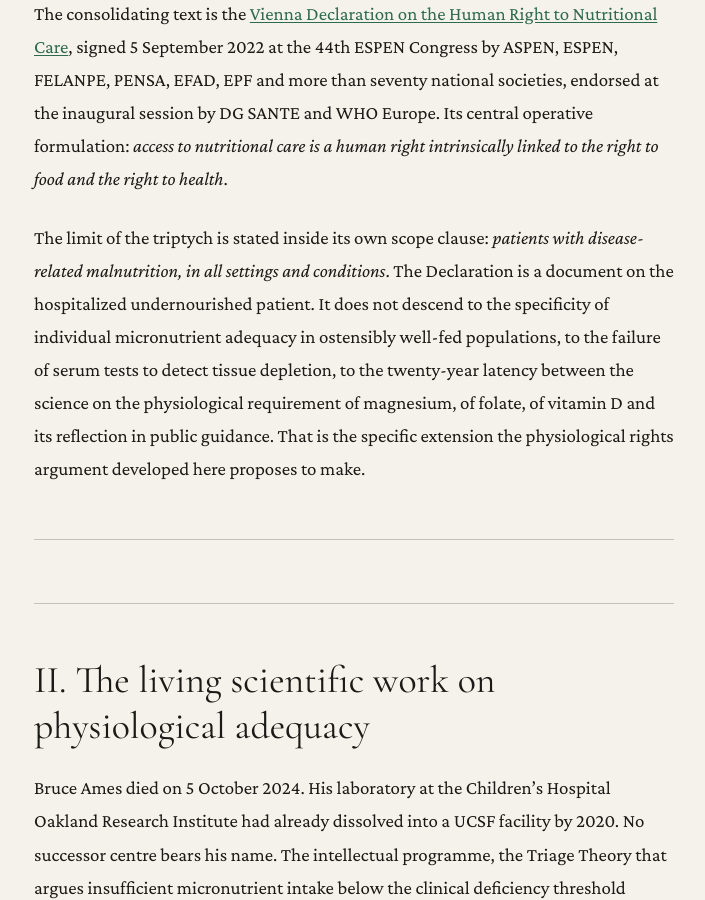
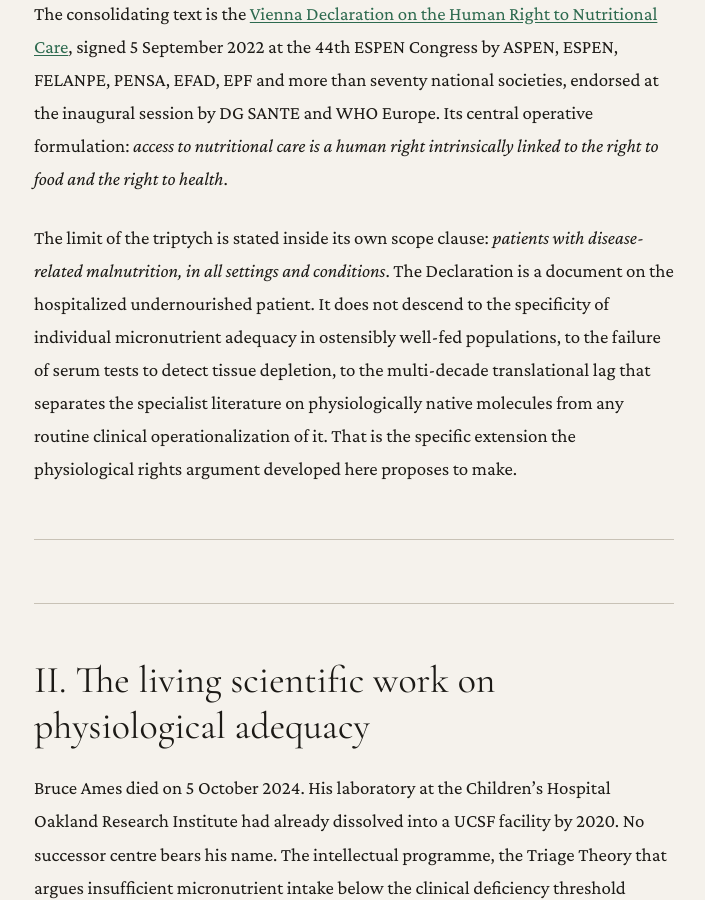
Before and after one commit to PerigGouanvic/physiological-rights, a Jekyll site: the page built from currents/index.md, in a window 1280 px wide and 900 px high, scrolled down 13636 px. Shown: the whole window, without its empty margins (120-825 px from the left). Built offline with Jekyll 4.4.1, drawn with Linux system fonts in a browser that asks for light colours; some of the changed text lies outside the part shown.

Commit message:
edit: replace twenty-year / Mg-folate-D triplet with multi-decade lag on physiologically native molecules
Six occurrences of a formula that misstated the translational lag as twenty years and reduced its scope to a mainstream triplet (magnesium, folate, vitamin D). Realigned with the Seventy Years Task Force editorial: the lag on non-patentable physiological molecules is measured in decades and does not cluster around a single figure, and the class it applies to is general (endogenous molecules of chronic clinical relevance), not the three most-cited nutrients. Touched: did-you-know/vienna-declaration-2022, currents/index (two places), _currents/vienna-declaration-nutritional-care, _currents/tlaleng-mofokeng, _currents/diana-cardenas.

```diff
--- a/currents/index.md
+++ b/currents/index.md
@@ -28,7 +28,7 @@
 
 The typographical error that makes the Council of Europe resolution appear as ResAP(2003)2 rather than ResAP(2003)3 is a small observation, but it is exactly the kind of textual detail that an engaged reader can raise with the authors as evidence of having read at that level of attention. ResAP(2003)2 exists (it is on the *use of statistical methods in adjudicating claims arising out of medical negligence* and has nothing to do with nutrition). The correct reference is ResAP(2003)3.
 
-Article 1 (Scope) is where the Declaration limits itself. Two sentences carry the load. The first is the operative formulation of the right: *access to nutritional care is a human right intrinsically linked to the right to food and the right to health*. The second is the scope clause that immediately narrows it: *in all patients with disease-related malnutrition, in all settings and conditions*. The Declaration is a hospital instrument. The words *disease-related* fix that scope. Anyone who wants to extend it to ostensibly well-fed populations, to the specificity of individual micronutrient adequacy, to the twenty-year latency between physiological science and public guidance, has to argue that extension explicitly and cannot assume that the Declaration already covers it. It does not.
+Article 1 (Scope) is where the Declaration limits itself. Two sentences carry the load. The first is the operative formulation of the right: *access to nutritional care is a human right intrinsically linked to the right to food and the right to health*. The second is the scope clause that immediately narrows it: *in all patients with disease-related malnutrition, in all settings and conditions*. The Declaration is a hospital instrument. The words *disease-related* fix that scope. Anyone who wants to extend it to ostensibly well-fed populations, to the specificity of individual micronutrient adequacy, to the multi-decade translational lag between the specialist literature on physiologically native molecules and routine clinical practice, has to argue that extension explicitly and cannot assume that the Declaration already covers it. It does not.
 
 Article 2 (Aim) declares four aims, each starting with a verb: *promote, provide, define, raise awareness*. The verbs are declaratory, not obligatory. No aim generates a state duty.
 
@@ -128,7 +128,7 @@
 
 The consolidating text is the [Vienna Declaration on the Human Right to Nutritional Care](/currents/vienna-declaration-nutritional-care/), signed 5 September 2022 at the 44th ESPEN Congress by ASPEN, ESPEN, FELANPE, PENSA, EFAD, EPF and more than seventy national societies, endorsed at the inaugural session by DG SANTE and WHO Europe. Its central operative formulation: *access to nutritional care is a human right intrinsically linked to the right to food and the right to health*.
 
-The limit of the triptych is stated inside its own scope clause: *patients with disease-related malnutrition, in all settings and conditions*. The Declaration is a document on the hospitalized undernourished patient. It does not descend to the specificity of individual micronutrient adequacy in ostensibly well-fed populations, to the failure of serum tests to detect tissue depletion, to the twenty-year latency between the science on the physiological requirement of magnesium, of folate, of vitamin D and its reflection in public guidance. That is the specific extension the physiological rights argument developed here proposes to make.
+The limit of the triptych is stated inside its own scope clause: *patients with disease-related malnutrition, in all settings and conditions*. The Declaration is a document on the hospitalized undernourished patient. It does not descend to the specificity of individual micronutrient adequacy in ostensibly well-fed populations, to the failure of serum tests to detect tissue depletion, to the multi-decade translational lag that separates the specialist literature on physiologically native molecules from any routine clinical operationalization of it. That is the specific extension the physiological rights argument developed here proposes to make.
 
 ---
 
```
Also changed, not shown: _currents/diana-cardenas.md (+1 -1 lines), _currents/tlaleng-mofokeng.md (+1 -1 lines), _currents/vienna-declaration-nutritional-care.md (+1 -1 lines), _did-you-know/vienna-declaration-2022.md (+1 -1 lines).
